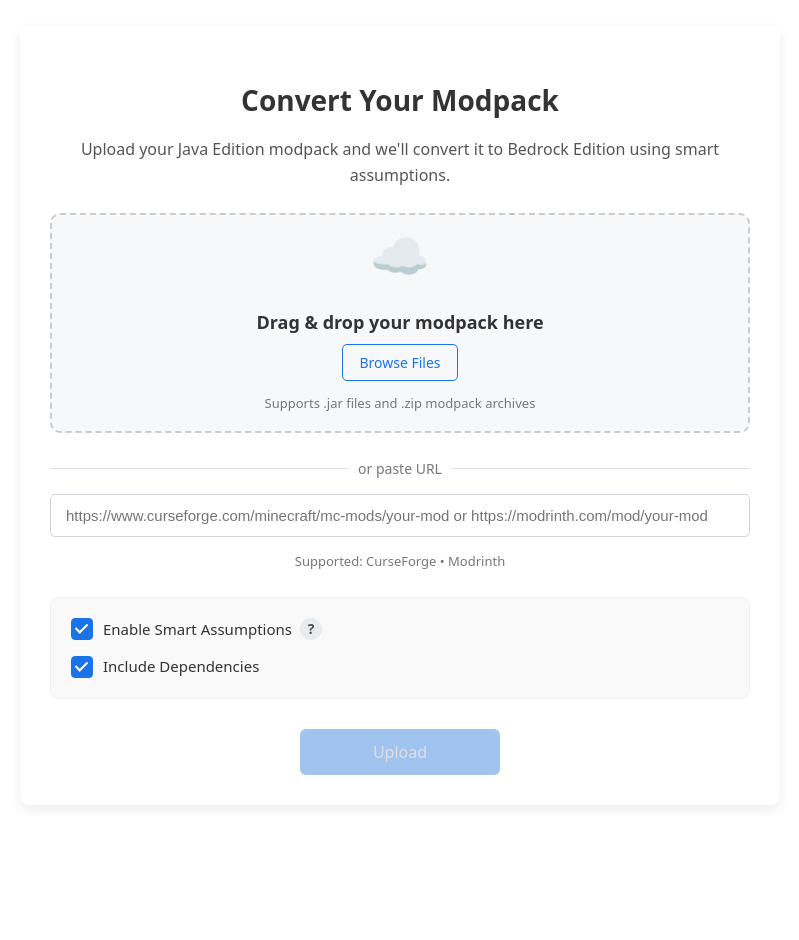
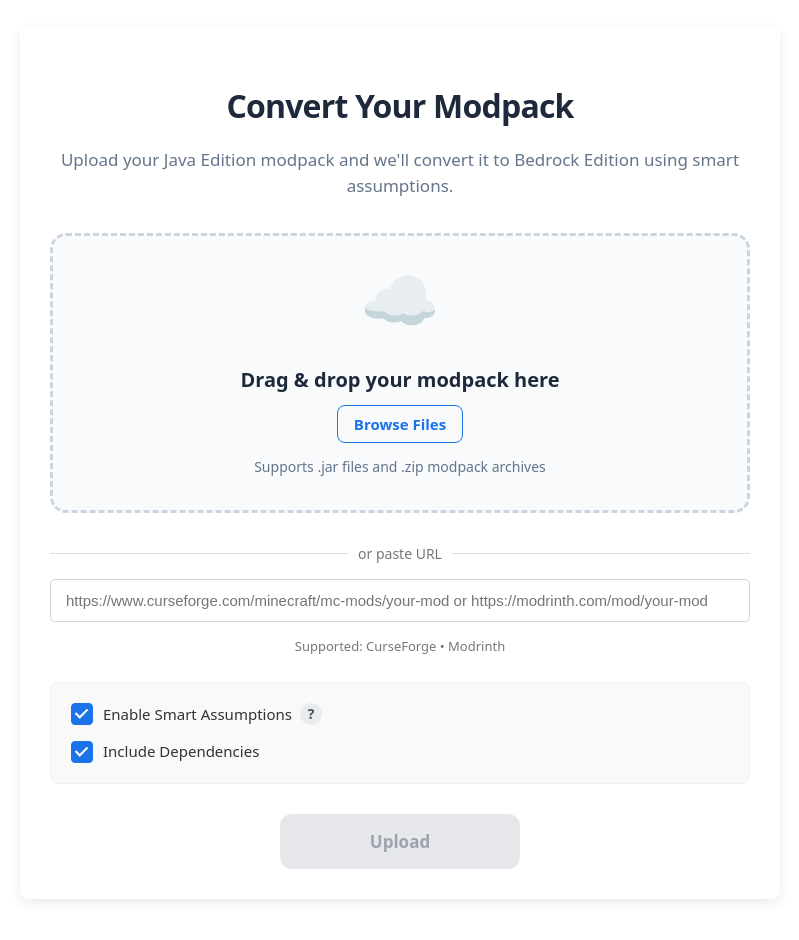
Before and after one commit to anchapin/ModPorter-AI, a React (Vite) app in the folder frontend/: page / in a window 1280 px wide. Shown: the part 280-1220 px from the top of the page, without its empty margins (240-1039 px from the left). Before the commit the page ends 1189 px from the top, so only its background shows below. Built offline with nearby package versions, Linux system fonts and the light colour scheme; no server answers.

Commit message:
feat(tests): update button text in ConversionUpload tests for clarity

```diff
--- a/frontend/src/components/ConversionUpload/ConversionUpload.css
+++ b/frontend/src/components/ConversionUpload/ConversionUpload.css
@@ -12,17 +12,19 @@
 }
 
 .conversion-upload h2 {
-  font-size: 28px;
-  font-weight: 600;
-  color: #333333; /* Dark gray */
-  margin-bottom: 15px;
+  font-size: 32px; /* Larger for better hierarchy */
+  font-weight: 700; /* Bolder */
+  color: #1e293b; /* Modern dark color */
+  margin-bottom: 8px; /* Less margin for tighter spacing */
+  letter-spacing: -0.025em; /* Slight letter spacing for modern look */
 }
 
 .conversion-upload p.description {
-  font-size: 16px;
-  color: #555555; /* Medium gray */
-  margin-bottom: 25px;
-  line-height: 1.6;
+  font-size: 17px; /* Slightly larger */
+  color: #64748b; /* Modern gray */
+  margin-bottom: 35px; /* More space before upload area */
+  line-height: 1.5;
+  font-weight: 400;
 }
 
 .error-message {
@@ -37,25 +39,28 @@
 
 .dropzone {
   width: 100%;
-  height: 220px; /* Significantly larger height */
-  background-color: #f7f8fa; /* Light gray background */
-  border: 2px dashed #cccccc; /* Dashed border, medium gray */
-  border-radius: 10px; /* Border-radius */
+  height: 280px; /* Even larger height for more prominence */
+  background-color: #f8fafc; /* Slightly bluer light background */
+  border: 3px dashed #cbd5e0; /* Thicker dashed border */
+  border-radius: 16px; /* More modern rounded corners */
   display: flex;
   flex-direction: column;
   align-items: center;
   justify-content: center;
-  padding: 25px;
+  padding: 40px 25px; /* More vertical padding */
   box-sizing: border-box;
-  color: #555555; /* Medium gray text color for prompts */
+  color: #4a5568; /* Slightly darker text for better contrast */
   cursor: pointer;
-  transition: background-color 0.2s ease, border-color 0.2s ease;
-  margin-bottom: 25px; /* Space below the dropzone */
+  transition: all 0.3s ease; /* Smoother transitions */
+  margin-bottom: 30px; /* More space below */
+  position: relative;
 }
 
 .dropzone.drag-active {
-  background-color: #eef2f7; /* Darker background for active drag */
-  border-color: #1a73e8; /* Primary blue border for active drag */
+  background-color: #ebf4ff; /* Blue-tinted background for active drag */
+  border-color: #2563eb; /* More modern blue border */
+  transform: scale(1.02); /* Subtle scale effect */
+  box-shadow: 0 8px 25px rgba(37, 99, 235, 0.15); /* Elegant shadow */
 }
 
 .dropzone.disabled-dropzone {
@@ -66,38 +71,44 @@
 
 /* Styles for content inside the dropzone when no file is selected */
 .dropzone .upload-prompt.initial-prompt .upload-icon-large {
-  font-size: 48px; /* Large icon (e.g., cloud) */
-  color: #1a73e8; /* Primary blue */
-  margin-bottom: 15px;
+  font-size: 64px; /* Even larger icon for better prominence */
+  color: #2563eb; /* Modern blue color */
+  margin-bottom: 20px;
+  opacity: 0.8;
 }
 
 .dropzone .upload-prompt h3 {
-  font-size: 18px;
+  font-size: 20px; /* Slightly larger for better hierarchy */
   font-weight: 600;
-  color: #333333;
-  margin-bottom: 8px;
+  color: #1e293b; /* Darker, more modern color */
+  margin-bottom: 12px;
+  line-height: 1.3;
 }
 
 .dropzone .upload-prompt p.supporting-text {
-  font-size: 13px;
-  color: #777777; /* Lighter gray for sub-text */
-  margin-bottom: 15px;
+  font-size: 14px; /* Slightly larger for better readability */
+  color: #64748b; /* Modern gray color */
+  margin-bottom: 20px;
+  line-height: 1.4;
 }
 
 .dropzone .upload-prompt .browse-button {
-  background-color: #e9ecef; /* Light gray background */
-  color: #1a73e8; /* Primary blue text */
-  padding: 10px 20px;
-  border: 1px solid #ced4da;
-  border-radius: 5px;
-  font-size: 14px;
-  font-weight: 500;
+  background-color: transparent;
+  color: #2563eb; /* Modern blue text */
+  padding: 12px 24px; /* More generous padding */
+  border: 2px solid #e2e8f0; /* Modern border */
+  border-radius: 8px; /* More rounded corners */
+  font-size: 15px; /* Slightly larger */
+  font-weight: 600; /* Bolder */
   cursor: pointer;
-  transition: background-color 0.2s ease;
+  transition: all 0.2s ease;
 }
 
 .dropzone .upload-prompt .browse-button:hover {
-  background-color: #dde2e6;
+  background-color: #f1f5f9;
+  border-color: #2563eb;
+  transform: translateY(-1px);
+  box-shadow: 0 4px 12px rgba(37, 99, 235, 0.15);
 }
 
 .dropzone .upload-prompt .browse-button:disabled {
@@ -339,30 +350,35 @@
 /* Primary action button style (Upload / Download) */
 .convert-button,
 .download-button {
-  background-color: #1a73e8; /* Primary blue */
+  background: linear-gradient(135deg, #2563eb 0%, #3b82f6 100%); /* Modern gradient */
   color: white;
-  padding: 12px 28px; /* Generous padding */
+  padding: 16px 32px; /* More generous padding for prominence */
   border: none;
-  border-radius: 6px; /* Rounded corners */
-  font-size: 16px;
-  font-weight: 500;
+  border-radius: 12px; /* More rounded for modern look */
+  font-size: 17px; /* Slightly larger */
+  font-weight: 600; /* Bolder */
   cursor: pointer;
-  transition: background-color 0.2s ease, box-shadow 0.2s ease;
-  min-width: 200px; /* Ensure a good minimum width */
+  transition: all 0.3s ease;
+  min-width: 240px; /* Wider for better prominence */
+  box-shadow: 0 4px 14px rgba(37, 99, 235, 0.2); /* Initial shadow */
+  position: relative;
+  overflow: hidden;
 }
 
 .convert-button:hover,
 .download-button:hover {
-  background-color: #1558b0; /* Darker blue on hover */
-  box-shadow: 0 2px 8px rgba(0, 0, 0, 0.15);
+  background: linear-gradient(135deg, #1d4ed8 0%, #2563eb 100%); /* Darker gradient */
+  transform: translateY(-2px); /* Lift effect */
+  box-shadow: 0 6px 20px rgba(37, 99, 235, 0.35); /* Enhanced shadow */
 }
 
 .convert-button:disabled,
 .download-button:disabled {
-  background-color: #a0c3f0; /* Lighter blue for disabled */
-  color: #e0e0e0;
+  background: #e5e7eb; /* Gray background for disabled */
+  color: #9ca3af; /* Muted text */
   cursor: not-allowed;
   box-shadow: none;
+  transform: none;
 }
 
 .cancel-button {
```
Also changed, not shown: 1 other file (tests, documents, lock files or other folders).
